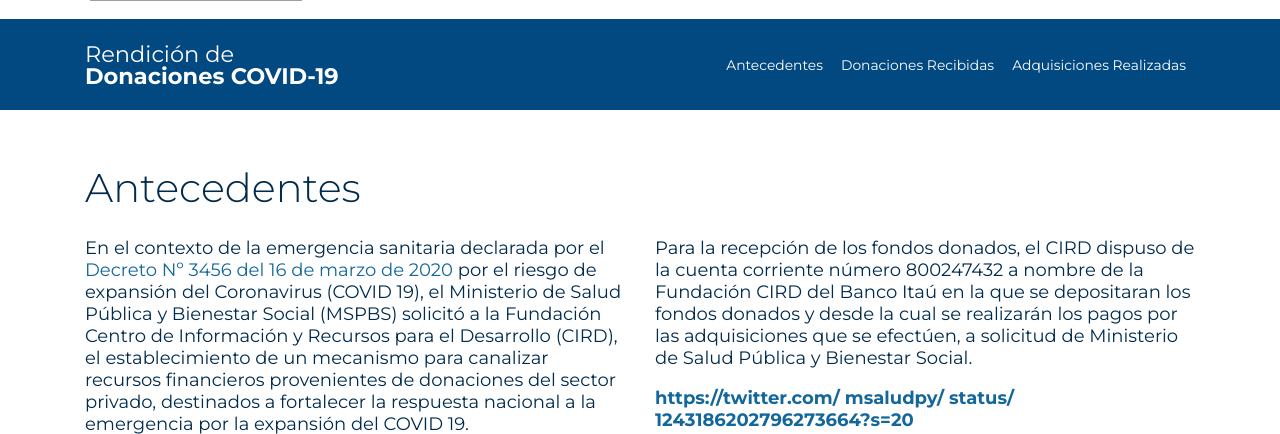
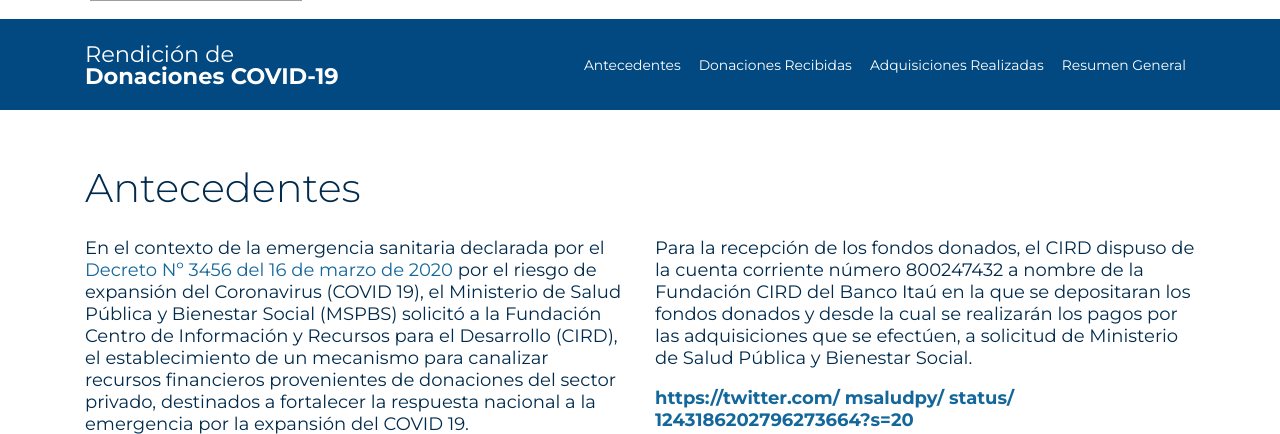
Before and after one commit to Fundacion-CIRD/rendiciondecuentas, a Django app: page /antecedentes in a window 1280 px wide. Shown: the part 176-610 px from the top of the page. Run offline with Django 3.2, Linux system fonts and the light colour scheme; style sheets or scripts are compiled from the project's sources; parts of the project's set-up code (start-up, migrations or seed data) failed here and were passed over; some libraries are stand-ins or nearby versions; some web fonts are replaced; grey boxes are pictures that could not be loaded.

Commit message:
Add link to Resumen General in navbar

```diff
--- a/core/templates/core/partials/navbar.html
+++ b/core/templates/core/partials/navbar.html
@@ -22,6 +22,9 @@
         <li class="nav-item {% active_link 'core:adquisiciones' %}">
           <a class="nav-link" href="{% url 'core:adquisiciones' %}">Adquisiciones Realizadas</a>
         </li>
+        <li class="nav-item">
+          <a class="nav-link" href="{% url 'core:index' %}#resumenGeneral">Resumen General</a>
+        </li>
       </ul>
     </div>
   </div>
```
